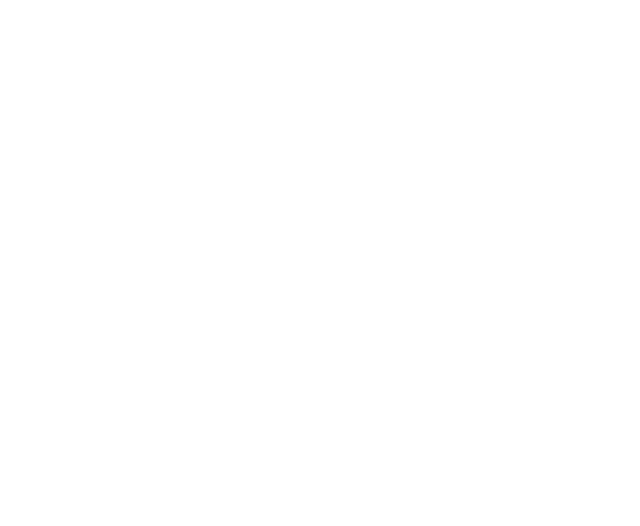
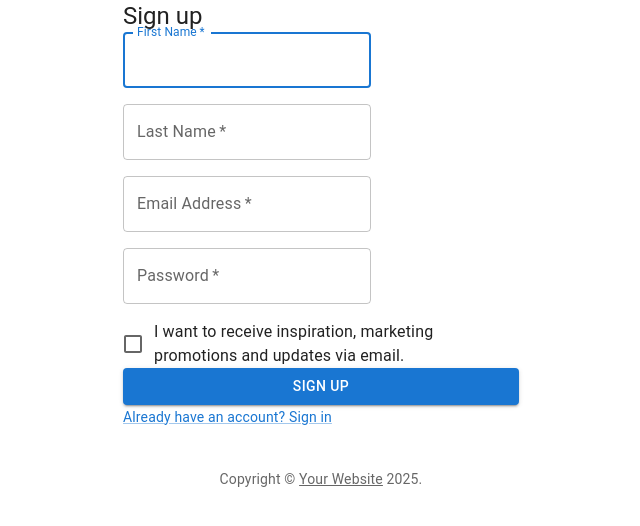
Before and after one commit to adg08101/client, a React (Create React App) app: page /signup in a window 1280 px wide. Before the commit this address had no page. Shown: the top 526 px of the page, without its empty margins (319-959 px from the left). Built offline with nearby package versions, Linux system fonts and the light colour scheme.

Commit message:
login + register

```diff
--- a/src/App.js
+++ b/src/App.js
@@ -2,6 +2,8 @@
 import "./index.css";
 import Header from "./Header";
 import Post from "./Post";
+import SignIn from "./Signin";
+import SignUp from "./Signup";
 import Grid from "@mui/material/Grid";
 import { Routes, Route } from "react-router-dom";
 
@@ -36,6 +38,8 @@
           </>
         }
       />
+      <Route path="signin" element={<SignIn />} />
+      <Route path="signup" element={<SignUp />} />
     </Routes>
   );
 }
--- a/src/Header.js
+++ b/src/Header.js
@@ -24,8 +24,12 @@
           <Typography variant="h6" component="div" sx={{ flexGrow: 1 }}>
             MyBlog
           </Typography>
-          <Button color="inherit">Login</Button>
-          <Button color="inherit">Register</Button>
+          <Button href="/signin" color="inherit">
+            Sign In
+          </Button>
+          <Button href="/signup" color="inherit">
+            Sign Up
+          </Button>
         </Toolbar>
       </AppBar>
     </Box>
--- /dev/null
+++ b/src/Signin.js
@@ -0,0 +1,67 @@
+import * as React from "react";
+import { AppProvider } from "@toolpad/core/AppProvider";
+import { SignInPage } from "@toolpad/core/SignInPage";
+// import { createTheme } from "@mui/material/styles";
+// import { useColorSchemeShim } from "docs/src/modules/components/ThemeContext";
+// import { getDesignTokens, inputsCustomizations } from "./customTheme";
+
+const providers = [
+  { id: "github", name: "GitHub" },
+  { id: "google", name: "Google" },
+  { id: "credentials", name: "Email and Password" },
+];
+
+const signIn = async (provider) => {
+  const promise = new Promise((resolve) => {
+    setTimeout(() => {
+      console.log(`Sign in with ${provider.id}`);
+      resolve({ error: "This is a mock error message." });
+    }, 500);
+  });
+  return promise;
+};
+
+export default function SignIn() {
+  // const { mode, systemMode } = useColorSchemeShim();
+  // const calculatedMode = (mode === "system" ? systemMode : mode) ?? "light";
+  const calculatedMode = "light";
+  // const brandingDesignTokens = getDesignTokens(calculatedMode);
+  // preview-start
+  /* const THEME = createTheme({
+    ...brandingDesignTokens,
+    palette: {
+      ...brandingDesignTokens.palette,
+      mode: calculatedMode,
+    },
+    components: {
+      ...inputsCustomizations,
+    },
+  }); */
+  // preview-end
+
+  return (
+    // preview-start
+
+    <AppProvider>
+      <SignInPage
+        signIn={signIn}
+        providers={providers}
+        slotProps={{
+          form: { noValidate: true },
+          submitButton: {
+            color: "primary",
+            variant: "contained",
+          },
+        }}
+        sx={{
+          "& form > .MuiStack-root": {
+            marginTop: "2rem",
+            rowGap: "0.5rem",
+          },
+        }}
+      />
+    </AppProvider>
+
+    // preview-end
+  );
+}
--- /dev/null
+++ b/src/Signup.js
@@ -0,0 +1,144 @@
+import React from "react";
+import Avatar from "@mui/material/Avatar";
+import Button from "@mui/material/Button";
+import CssBaseline from "@mui/material/CssBaseline";
+import TextField from "@mui/material/TextField";
+import FormControlLabel from "@mui/material/FormControlLabel";
+import Checkbox from "@mui/material/Checkbox";
+import Link from "@mui/material/Link";
+import Grid from "@mui/material/Grid";
+import Box from "@mui/material/Box";
+import LockOutlinedIcon from "@mui/material/Icon";
+import Typography from "@mui/material/Typography";
+import { styled } from "@mui/material/styles";
+import Container from "@mui/material/Container";
+
+function Copyright() {
+  return (
+    <Typography variant="body2" color="textSecondary" align="center">
+      {"Copyright © "}
+      <Link color="inherit" href="https://material-ui.com/">
+        Your Website
+      </Link>{" "}
+      {new Date().getFullYear()}
+      {"."}
+    </Typography>
+  );
+}
+
+const useStyles = styled((theme) => ({
+  paper: {
+    marginTop: theme.spacing(8),
+    display: "flex",
+    flexDirection: "column",
+    alignItems: "center",
+  },
+  avatar: {
+    margin: theme.spacing(1),
+    backgroundColor: theme.palette.secondary.main,
+  },
+  form: {
+    width: "100%", // Fix IE 11 issue.
+    marginTop: theme.spacing(3),
+  },
+  submit: {
+    margin: theme.spacing(3, 0, 2),
+  },
+}));
+
+export default function SignUp() {
+  const classes = useStyles();
+
+  const avatar = () => {
+    return (
+      <Avatar className={classes.avatar}>
+        <LockOutlinedIcon />
+      </Avatar>
+    );
+  };
+  return (
+    <Container component="main" maxWidth="xs">
+      <CssBaseline />
+      <div className={classes.paper}>
+        <Typography component="h1" variant="h5">
+          Sign up
+        </Typography>
+        <form className={classes.form} noValidate>
+          <Grid container spacing={2}>
+            <Grid item xs={12} sm={6}>
+              <TextField
+                autoComplete="fname"
+                name="firstName"
+                variant="outlined"
+                required
+                fullWidth
+                id="firstName"
+                label="First Name"
+                autoFocus
+              />
+            </Grid>
+            <Grid item xs={12} sm={6}>
+              <TextField
+                variant="outlined"
+                required
+                fullWidth
+                id="lastName"
+                label="Last Name"
+                name="lastName"
+                autoComplete="lname"
+              />
+            </Grid>
+            <Grid item xs={12}>
+              <TextField
+                variant="outlined"
+                required
+                fullWidth
+                id="email"
+                label="Email Address"
+                name="email"
+                autoComplete="email"
+              />
+            </Grid>
+            <Grid item xs={12}>
+              <TextField
+                variant="outlined"
+                required
+                fullWidth
+                name="password"
+                label="Password"
+                type="password"
+                id="password"
+                autoComplete="current-password"
+              />
+            </Grid>
+            <Grid item xs={12}>
+              <FormControlLabel
+                control={<Checkbox value="allowExtraEmails" color="primary" />}
+                label="I want to receive inspiration, marketing promotions and updates via email."
+              />
+            </Grid>
+          </Grid>
+          <Button
+            type="submit"
+            fullWidth
+            variant="contained"
+            color="primary"
+            className={classes.submit}
+          >
+            Sign Up
+          </Button>
+          <Grid container justify="flex-end">
+            <Grid item>
+              <Link href="signin" variant="body2">
+                Already have an account? Sign in
+              </Link>
+            </Grid>
+          </Grid>
+        </form>
+      </div>
+      <Box mt={5}>
+        <Copyright />
+      </Box>
+    </Container>
+  );
+}
```
